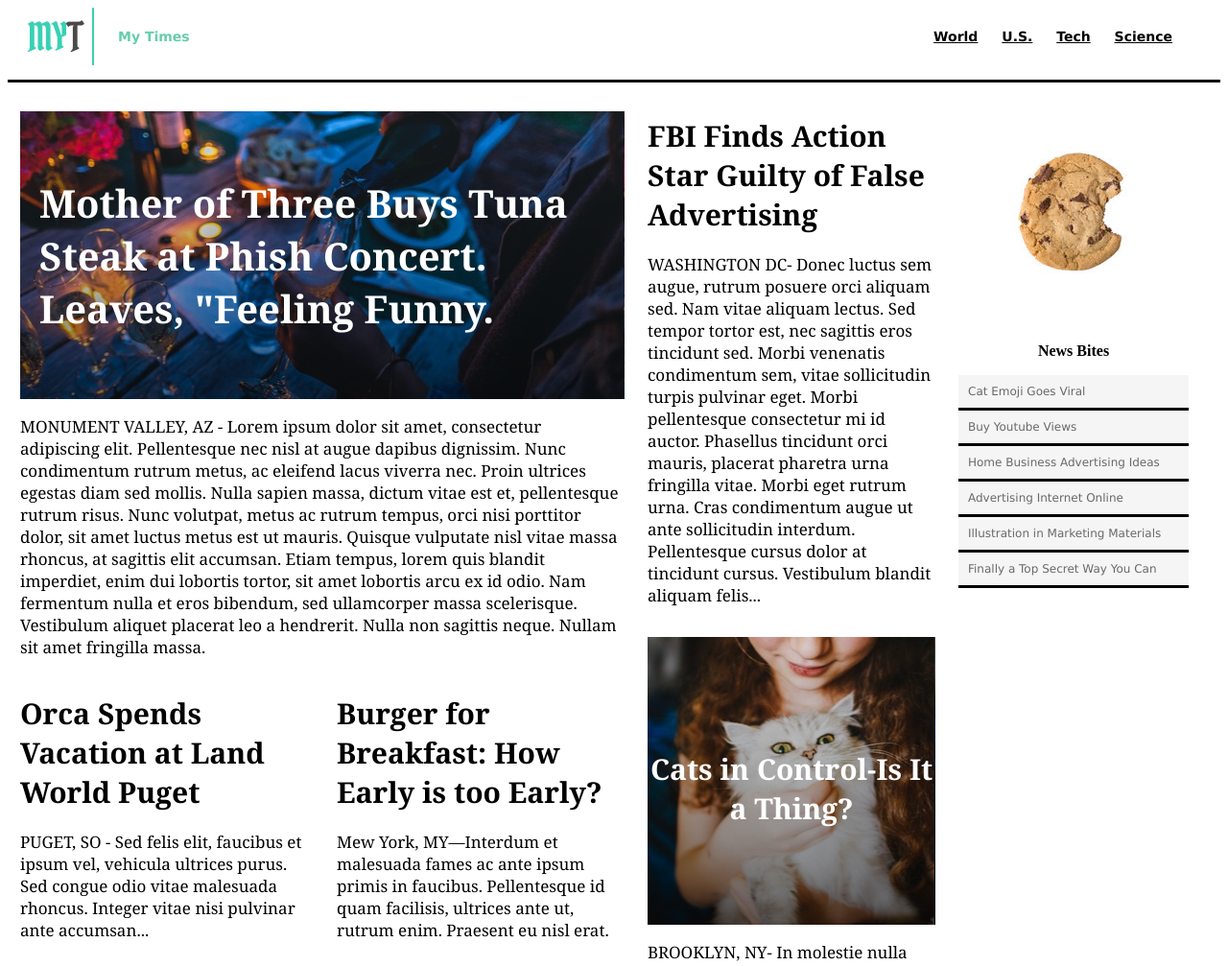
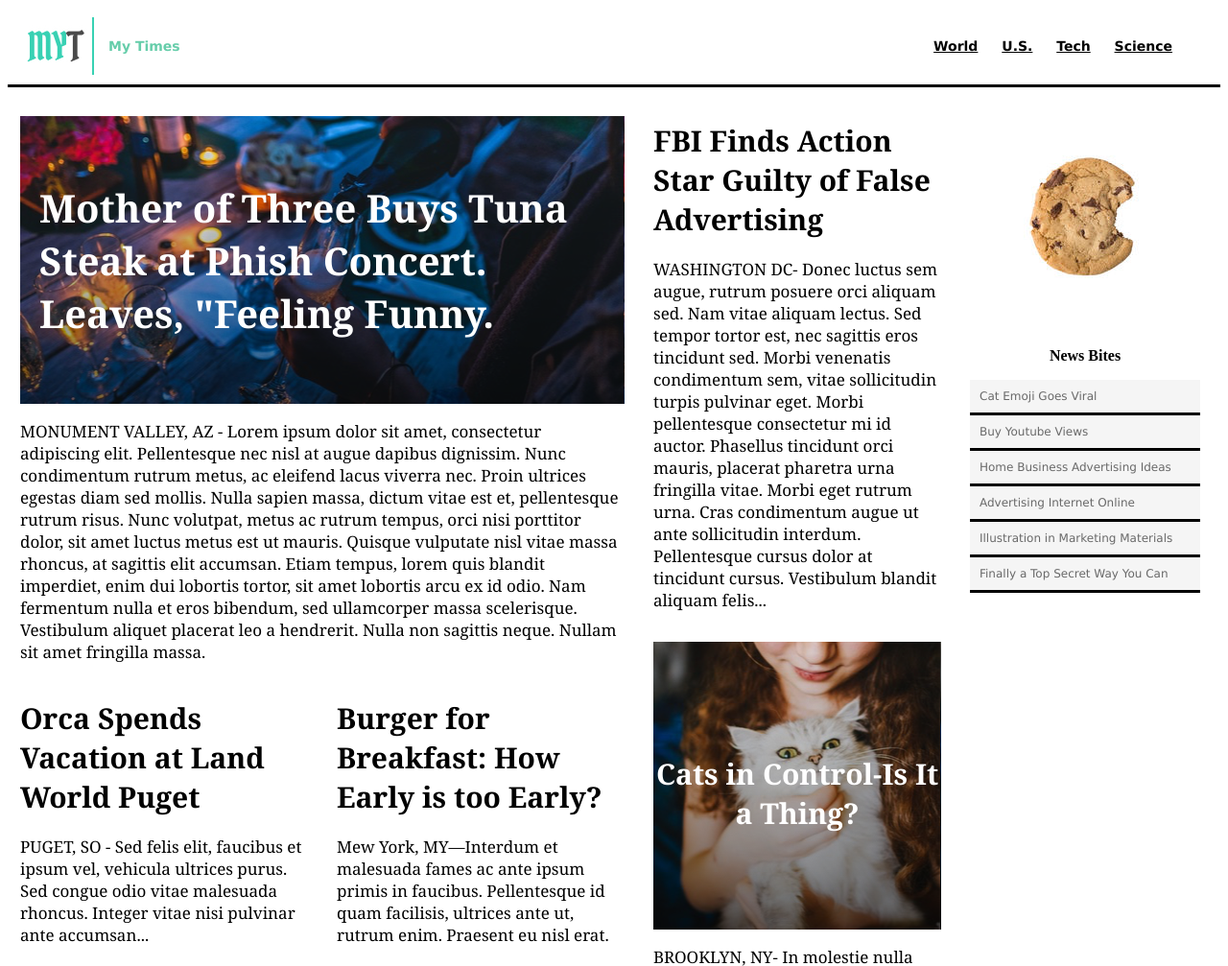
Before and after one commit to janehurh48/MyTimes, a plain HTML site: page index.html in a window 1280 px wide. Shown: the top 1007 px of the page at 96% size. Drawn offline with Linux system fonts and the light colour scheme.

Commit message:
Update header layout

```diff
--- a/style.css
+++ b/style.css
@@ -6,7 +6,7 @@ header {
   font-weight: bold;
   border-bottom: medium solid black;
   align-items: center;
-  padding-bottom: 15px;
+  padding: 10px 0;
 }
 .logo {
   display: flex;
@@ -19,9 +19,6 @@ header {
   width: 70px;
   height: 60px;
   margin-right: 15px;
-}
-.logo span {
-  padding: 20px 10px;
 }
 .navigation {
   display: flex;
@@ -43,26 +40,26 @@ nav span a {
 .main.content {
   display: flex;
   justify-content: space-between;
-  margin: 15px auto 78px auto;
+  margin: 15px auto 20px auto;
   max-width: 1238px;
 }
 .column.large {
   display: flex;
   flex-flow: column;
   width: 630px;
-  margin-right: 20px;
+  margin-right: 30px;
 }
 .column.medium {
   display: flex;
   flex-flow: column;
   width: 300px;
-  margin-right: 20px;
+  margin-right: 30px;
 }
 .column.small {
   display: flex;
   flex-flow: column;
   width: 240px;
-  margin-right: 20px;
+  margin-right: 30px;
 }
 .image-content {
   display: flex;
```
